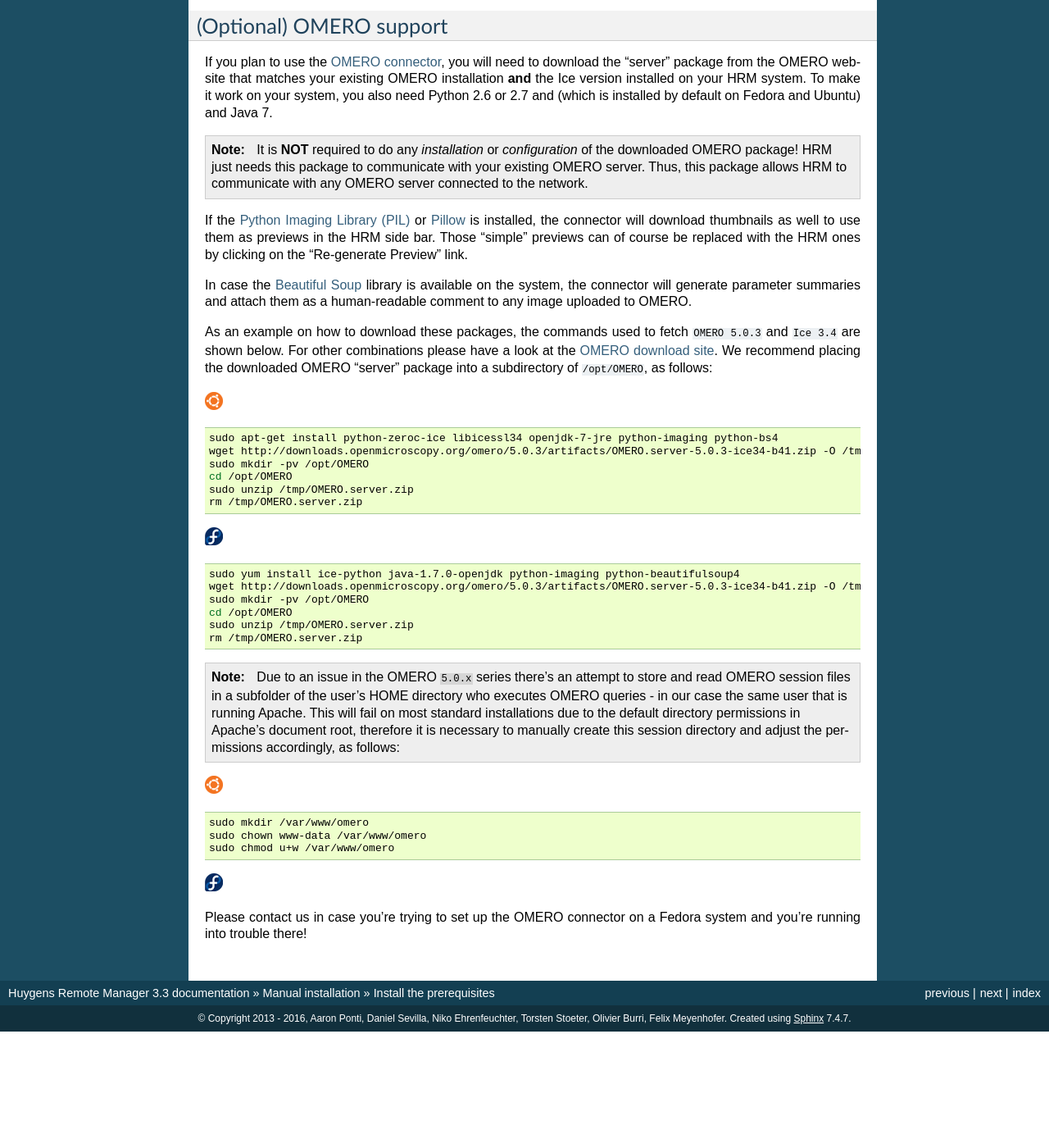
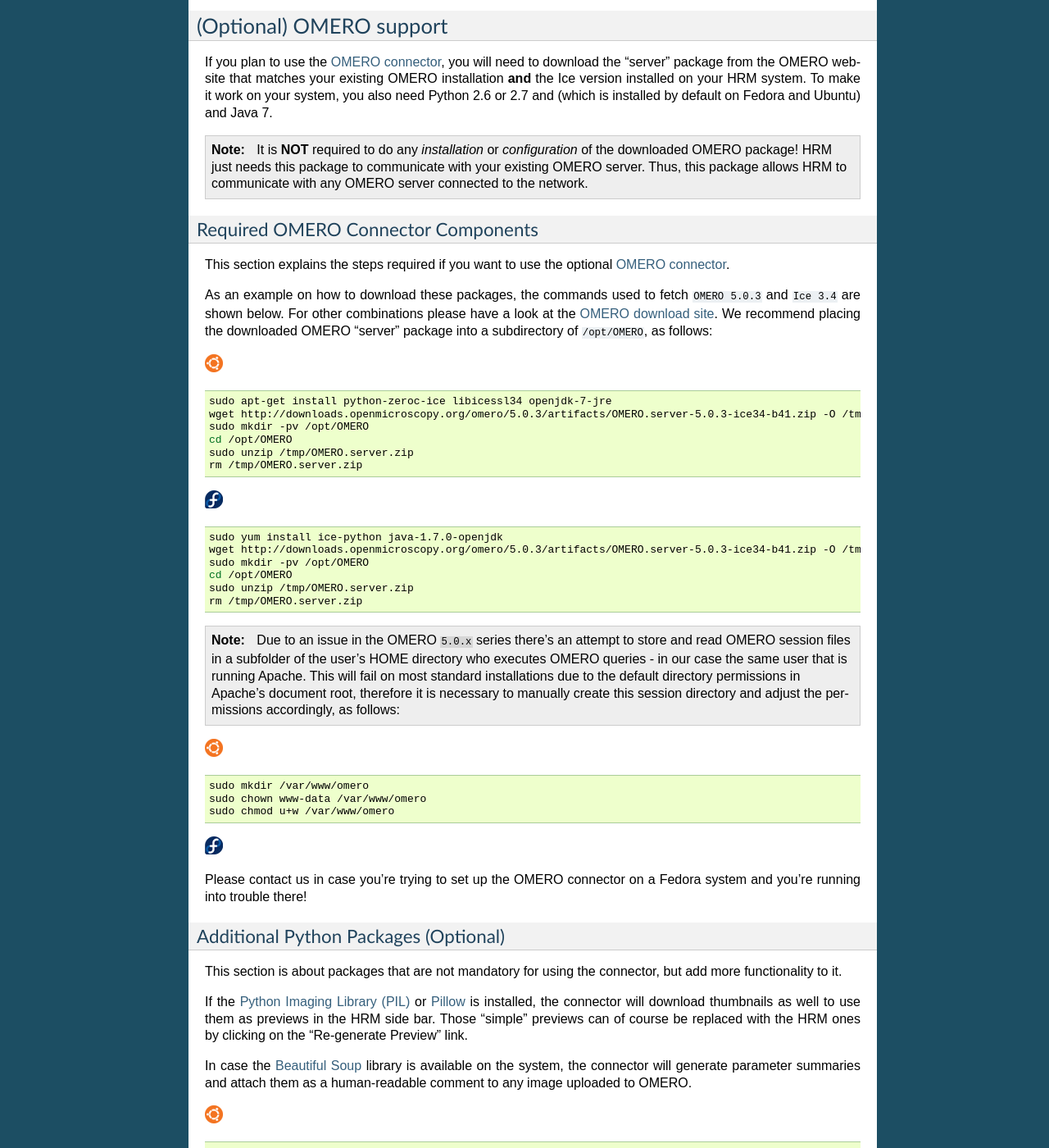
Before and after one commit to aarpon/hrm_docs, a Sphinx documentation site: the page built from docs/admin/prerequisites.rst, in a window 1280 px wide and 1400 px high, scrolled down 4196 px. Shown: the whole window at 82% size. Built offline with Sphinx 7.4.7, drawn with Linux system fonts in a browser that asks for light colours; before the commit the page ends 5454 px from its top, so only the background shows below that; some of the changed text lies outside the part shown.

Commit message:
Split OMERO section in required and optional parts.
refs #395

```diff
--- a/docs/admin/prerequisites.rst
+++ b/docs/admin/prerequisites.rst
@@ -246,16 +246,11 @@
     your existing OMERO server. Thus, this package allows HRM to communicate
     with any OMERO server connected to the network.
 
-If the `Python Imaging Library (PIL) <https://pypi.python.org/pypi/PIL>`_ or
-`Pillow <http://python-pillow.org/>`_ is installed, the connector will download
-thumbnails as well to use them as previews in the HRM side bar. Those "simple"
-previews can of course be replaced with the HRM ones by clicking on the
-"Re-generate Preview" link.
+Required OMERO Connector Components
+-----------------------------------
 
-In case the `Beautiful Soup <https://pypi.python.org/pypi/beautifulsoup4>`_
-library is available on the system, the connector will generate parameter
-summaries and attach them as a human-readable comment to any image uploaded to
-OMERO.
+This section explains the steps required if you want to use the optional
+:ref:`connector_omero`.
 
 As an example on how to download these packages, the commands used to fetch
 ``OMERO 5.0.3`` and ``Ice 3.4`` are shown below. For other combinations please
@@ -269,7 +264,7 @@
 
 .. code-block:: sh
 
-    sudo apt-get install python-zeroc-ice libicessl34 openjdk-7-jre python-imaging python-bs4
+    sudo apt-get install python-zeroc-ice libicessl34 openjdk-7-jre
     wget http://downloads.openmicroscopy.org/omero/5.0.3/artifacts/OMERO.server-5.0.3-ice34-b41.zip -O /tmp/OMERO.server.zip
     sudo mkdir -pv /opt/OMERO
     cd /opt/OMERO
@@ -280,7 +275,7 @@
 
 .. code-block:: sh
 
-    sudo yum install ice-python java-1.7.0-openjdk python-imaging python-beautifulsoup4
+    sudo yum install ice-python java-1.7.0-openjdk
     wget http://downloads.openmicroscopy.org/omero/5.0.3/artifacts/OMERO.server-5.0.3-ice34-b41.zip -O /tmp/OMERO.server.zip
     sudo mkdir -pv /opt/OMERO
     cd /opt/OMERO
@@ -309,3 +304,32 @@
 
 Please contact us in case you're trying to set up the OMERO connector on a
 Fedora system and you're running into trouble there!
+
+Additional Python Packages (Optional)
+-------------------------------------
+
+This section is about packages that are not mandatory for using the connector,
+but add more functionality to it.
+
+If the `Python Imaging Library (PIL) <https://pypi.python.org/pypi/PIL>`_ or
+`Pillow <http://python-pillow.org/>`_ is installed, the connector will download
+thumbnails as well to use them as previews in the HRM side bar. Those "simple"
+previews can of course be replaced with the HRM ones by clicking on the
+"Re-generate Preview" link.
+
+In case the `Beautiful Soup <https://pypi.python.org/pypi/beautifulsoup4>`_
+library is available on the system, the connector will generate parameter
+summaries and attach them as a human-readable comment to any image uploaded to
+OMERO.
+
+|ubuntu|
+
+.. code-block:: sh
+
+    sudo apt-get install python-imaging python-bs4
+
+|fedora|
+
+.. code-block:: sh
+
+    sudo yum install python-imaging python-beautifulsoup4
```
